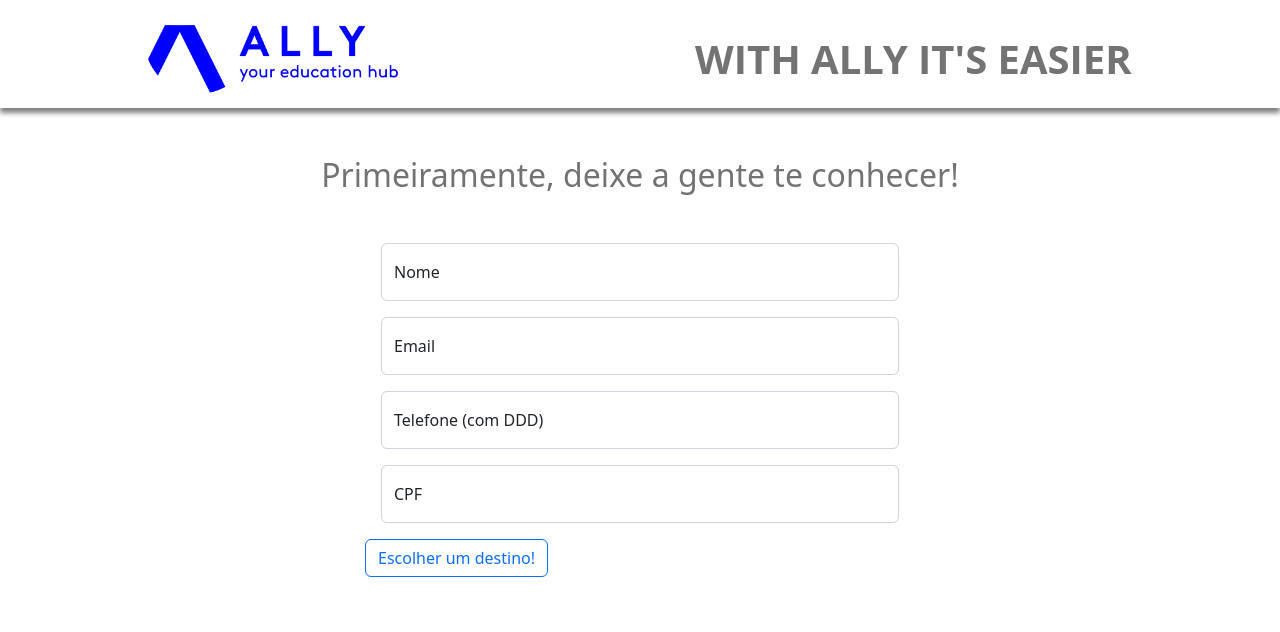
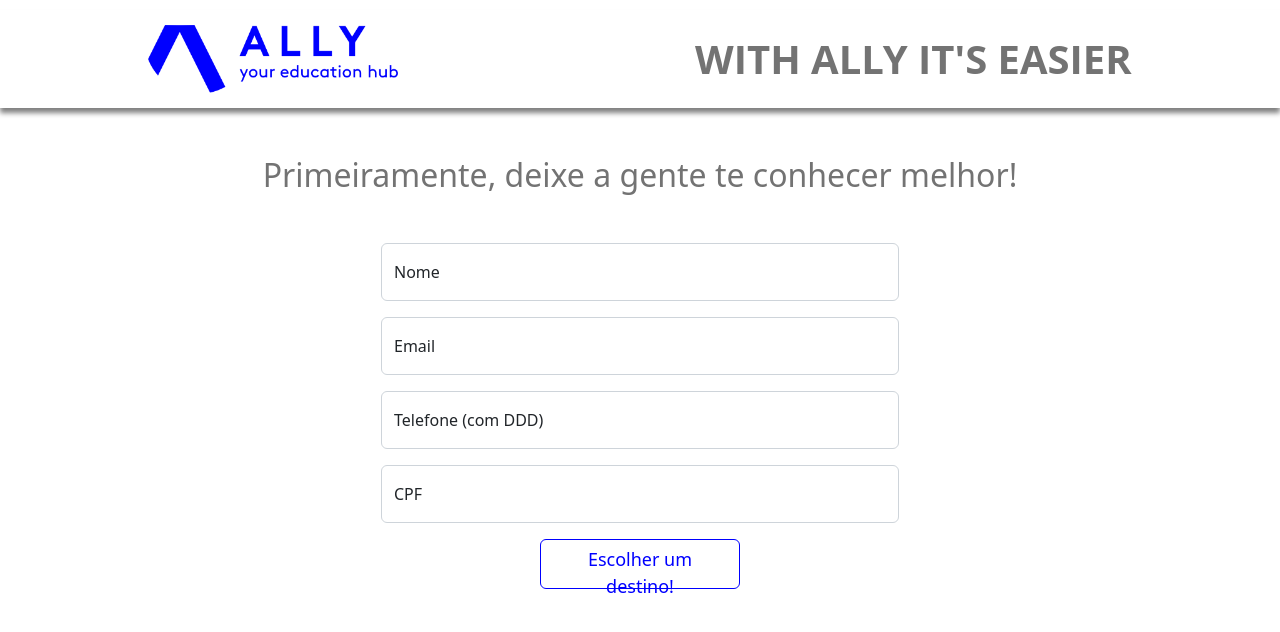
Before and after one commit to andremoraes98/allyhub, a React (Create React App) app: page /pessoal in a window 1280 px wide. Shown: the top 632 px of the page. Built offline with nearby package versions, Linux system fonts and the light colour scheme.

Commit message:
feat: ajuste no nome do título e na classe do botão

```diff
--- a/src/pages/forms/pessoal/Pessoal.jsx
+++ b/src/pages/forms/pessoal/Pessoal.jsx
@@ -40,7 +40,7 @@ function PessoalForm() {
 
   return (
     <>
-      <h2 className="text-center my-5">Primeiramente, deixe a gente te conhecer!</h2>
+      <h2 className="text-center my-5">Primeiramente, deixe a gente te conhecer melhor!</h2>
       <Formik
         initialValues={{
           name: '',
@@ -104,7 +104,7 @@ function PessoalForm() {
                   touched={touched}
                 />
 
-                <div className="submit-button mx-auto my-3">
+                <div className="blue-button mx-auto my-3">
                   <Button
                     variant="outline-primary"
                     type="submit"
```
